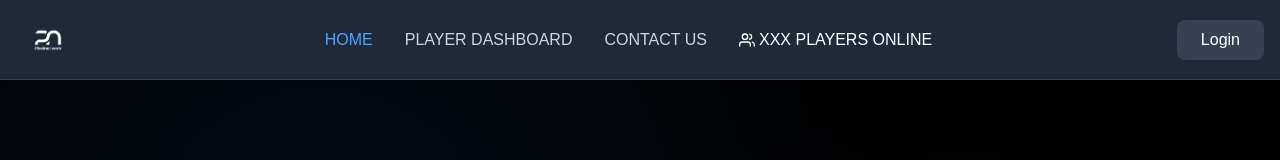
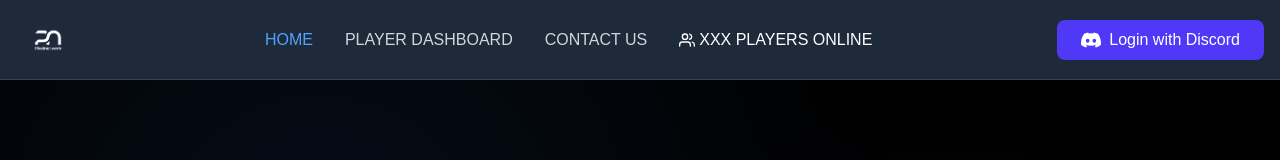
Before and after one commit to 0Ak-JRW/compro, a Next.js app: page / in a window 1280 px wide. Shown: the top 160 px of the page. Built offline with nearby package versions, Linux system fonts and the light colour scheme; no server answers.

Commit message:
Add authentication with NextAuth and Discord provider; update Navbar for login/logout functionality

```diff
--- a/package.json
+++ b/package.json
@@ -9,7 +9,9 @@
     "lint": "next lint"
   },
   "dependencies": {
+    "dotenv": "^17.2.2",
     "next": "15.3.3",
+    "next-auth": "^4.24.11",
     "react": "^19.0.0",
     "react-dom": "^19.0.0",
     "react-icons": "^5.5.0"
--- /dev/null
+++ b/src/app/api/auth/[...nextauth]/route.ts
@@ -0,0 +1,15 @@
+import NextAuth from "next-auth";
+import DiscordProvider from "next-auth/providers/discord";
+
+export const authOptions = {
+  providers: [
+    DiscordProvider({
+      clientId: process.env.DISCORD_CLIENT_ID ?? (() => { throw new Error("Missing DISCORD_CLIENT_ID"); })(),
+      clientSecret: process.env.DISCORD_CLIENT_SECRET ?? (() => { throw new Error("Missing DISCORD_CLIENT_SECRET"); })(),
+    }),
+  ],
+};
+
+const handler = NextAuth(authOptions);
+
+export { handler as GET, handler as POST };
--- a/src/app/components/Navbar.tsx
+++ b/src/app/components/Navbar.tsx
@@ -4,9 +4,11 @@
 import Link from "next/link";
 import { HiMenu } from "react-icons/hi";
 import { FiUsers } from "react-icons/fi";
+import { useSession, signIn, signOut } from "next-auth/react";
 
 export default function Navbar() {
     const [isOpen, setIsOpen] = useState(false);
+    const { data: session, status } = useSession();
 
     return (
         <div className=" bg-gray-900 text-white">
@@ -63,10 +65,45 @@
                         </button>
                     </div>
 
-                    {/* Login Button */}
-                    <button className="bg-gray-700 hover:bg-gray-600 px-6 py-2 rounded-lg transition-colors font-medium">
-                        Login
-                    </button>
+                    {/* Login/Profile Section */}
+                    <div className="flex items-center space-x-4">
+                        {status === "loading" ? (
+                            <div className="bg-gray-700 px-6 py-2 rounded-lg">
+                                Loading...
+                            </div>
+                        ) : session ? (
+                            <div className="flex items-center space-x-3">
+                                <div className="flex items-center space-x-2">
+                                    {session.user?.image && (
+                                        <img
+                                            src={session.user.image}
+                                            alt="Profile"
+                                            className="w-8 h-8 rounded-full"
+                                        />
+                                    )}
+                                    <span className="text-sm font-medium">
+                                        {session.user?.name}
+                                    </span>
+                                </div>
+                                <button
+                                    onClick={() => signOut()}
+                                    className="bg-red-600 hover:bg-red-700 px-4 py-2 rounded-lg transition-colors font-medium text-sm"
+                                >
+                                    Logout
+                                </button>
+                            </div>
+                        ) : (
+                            <button
+                                onClick={() => signIn("discord")}
+                                className="bg-indigo-600 hover:bg-indigo-700 px-6 py-2 rounded-lg transition-colors font-medium flex items-center space-x-2"
+                            >
+                                <svg className="w-5 h-5" viewBox="0 0 24 24" fill="currentColor">
+                                    <path d="M20.317 4.37a19.791 19.791 0 0 0-4.885-1.515a.074.074 0 0 0-.079.037c-.21.375-.444.864-.608 1.25a18.27 18.27 0 0 0-5.487 0a12.64 12.64 0 0 0-.617-1.25a.077.077 0 0 0-.079-.037A19.736 19.736 0 0 0 3.677 4.37a.07.07 0 0 0-.032.027C.533 9.046-.32 13.58.099 18.057a.082.082 0 0 0 .031.057a19.9 19.9 0 0 0 5.993 3.03a.078.078 0 0 0 .084-.028a14.09 14.09 0 0 0 1.226-1.994a.076.076 0 0 0-.041-.106a13.107 13.107 0 0 1-1.872-.892a.077.077 0 0 1-.008-.128a10.2 10.2 0 0 0 .372-.292a.074.074 0 0 1 .077-.01c3.928 1.793 8.18 1.793 12.062 0a.074.074 0 0 1 .078.01c.12.098.246.197.373.292a.077.077 0 0 1-.006.127a12.299 12.299 0 0 1-1.873.892a.077.077 0 0 0-.041.107c.36.698.772 1.362 1.225 1.993a.076.076 0 0 0 .084.028a19.839 19.839 0 0 0 6.002-3.03a.077.077 0 0 0 .032-.054c.5-5.177-.838-9.674-3.549-13.66a.061.061 0 0 0-.031-.03zM8.02 15.33c-1.183 0-2.157-1.085-2.157-2.419c0-1.333.956-2.419 2.157-2.419c1.21 0 2.176 1.096 2.157 2.42c0 1.333-.956 2.418-2.157 2.418zm7.975 0c-1.183 0-2.157-1.085-2.157-2.419c0-1.333.955-2.419 2.157-2.419c1.21 0 2.176 1.096 2.157 2.42c0 1.333-.946 2.418-2.157 2.418z"/>
+                                </svg>
+                                <span>Login with Discord</span>
+                            </button>
+                        )}
+                    </div>
                 </div>
             </nav>
         </div>
--- a/src/app/layout.tsx
+++ b/src/app/layout.tsx
@@ -2,6 +2,7 @@
 import { Geist, Geist_Mono } from "next/font/google";
 import "./globals.css";
 import Navbar from "./components/Navbar";
+import { Providers } from "./providers";
 
 const geistSans = Geist({
   variable: "--font-geist-sans",
@@ -22,10 +23,12 @@
   return (
     <html lang="en">
       <body>
-        <div className="fixed top-0 z-50 w-full">
-          <Navbar />
-        </div>
-        <main className="pt-16">{children}</main>
+        <Providers>
+          <div className="fixed top-0 z-50 w-full">
+            <Navbar />
+          </div>
+          <main className="pt-16">{children}</main>
+        </Providers>
       </body>
     </html>
   );
--- /dev/null
+++ b/src/app/providers.tsx
@@ -0,0 +1,7 @@
+"use client";
+
+import { SessionProvider } from "next-auth/react";
+
+export function Providers({ children }: { children: React.ReactNode }) {
+  return <SessionProvider>{children}</SessionProvider>;
+}
```
Also changed, not shown: 1 other file (tests, documents, lock files or other folders).
